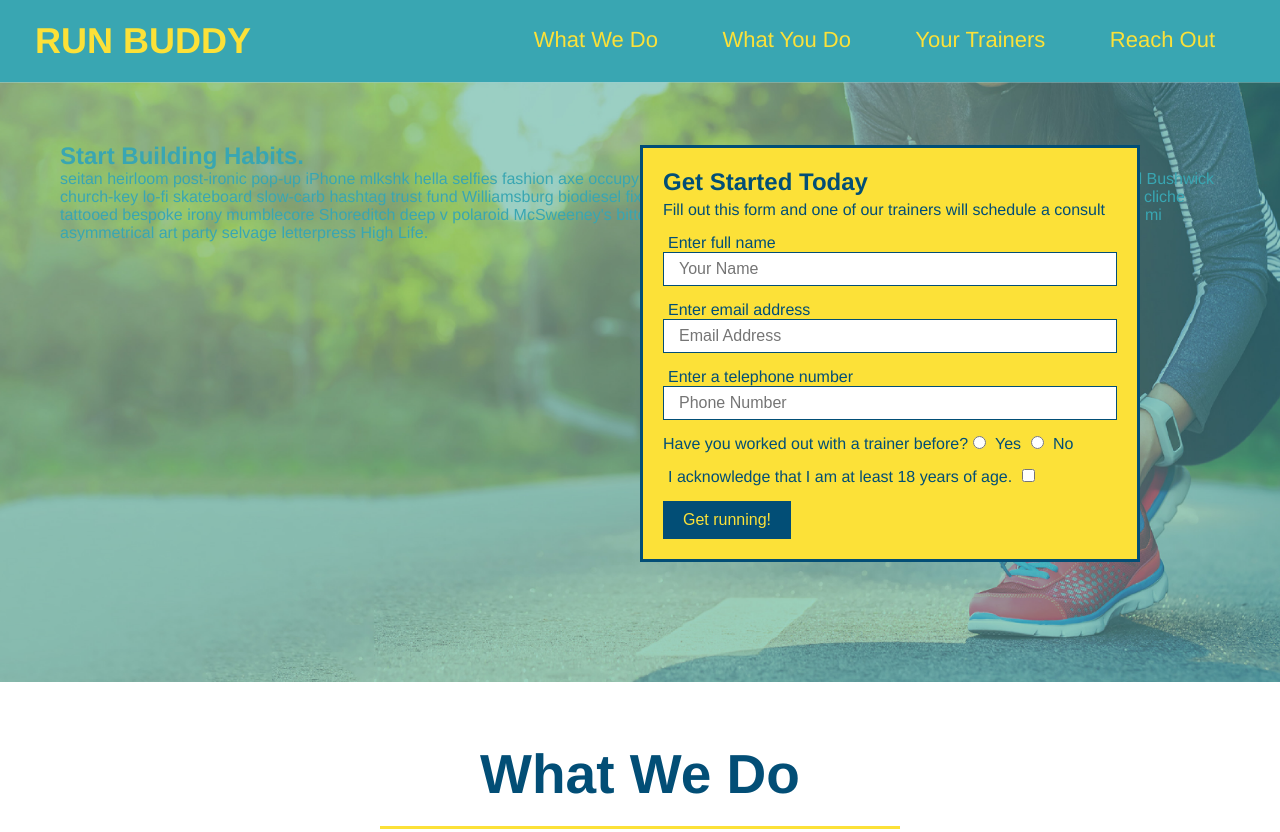
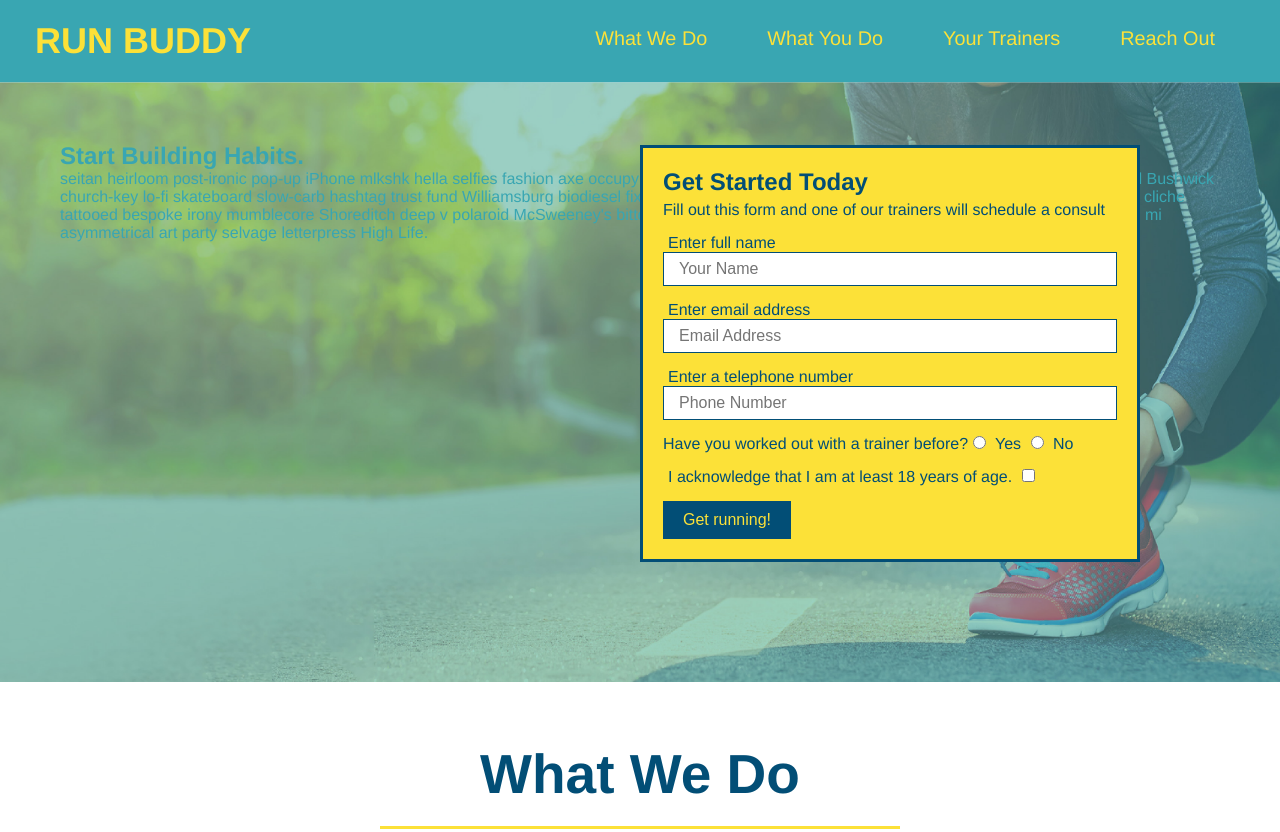
Before and after one commit to josephprospero/run-buddy, a plain HTML site: page index.html in a window 1280 px wide. Shown: the top 832 px of the page. Drawn offline with Linux system fonts and the light colour scheme.

Commit message:
add flexbox to header

```diff
--- a/assets/css/style.css
+++ b/assets/css/style.css
@@ -32,14 +32,19 @@ header nav {
     margin: 7px 0;
 }
 
-header nav ul li {
-    display: inline;
+header nav ul {
+    display: flex;
+    flex-wrap: wrap;
+    justify-content: space-between;
+    align-items: center;
+    list-style: none;
 }
 
 header nav ul li a {
     margin: 0 30px;
     font-weight: lighter;
     font-size: 22px;
+    font-size: 1.55vw;
 }
 
 header h1 {
```
